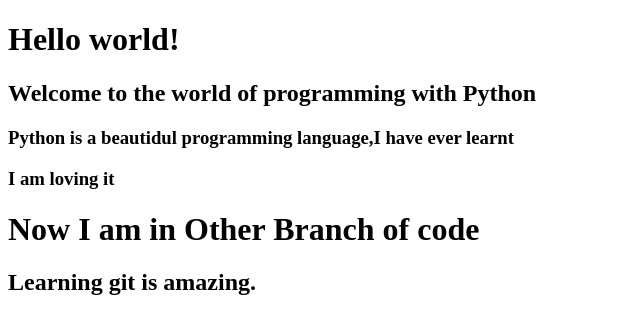
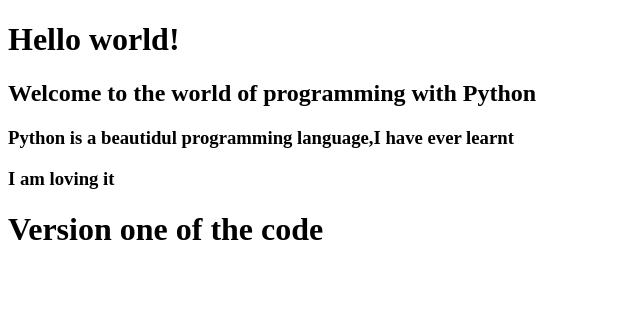
Before and after one commit to chandrasekaran1011/Cs50, a plain HTML site: page index.html in a window 1280 px wide. Shown: the whole page, without its empty margins (0-640 px from the left). Drawn offline with Linux system fonts and the light colour scheme.

Commit message:
Version 1

```diff
--- a/index.html
+++ b/index.html
@@ -11,9 +11,7 @@
 		<h2>Welcome to the world of programming with Python </h2>
 		<h3>Python is a beautidul programming language,I have ever learnt</h3>
 		<h3>I am loving it</h3>
-
-		<h1>Now I am in Other Branch of code</h1>
-		<h2>Learning git is amazing.</h2>
+		<h1>Version one of the code</h1>
 
 	</body>
 </html>
```
